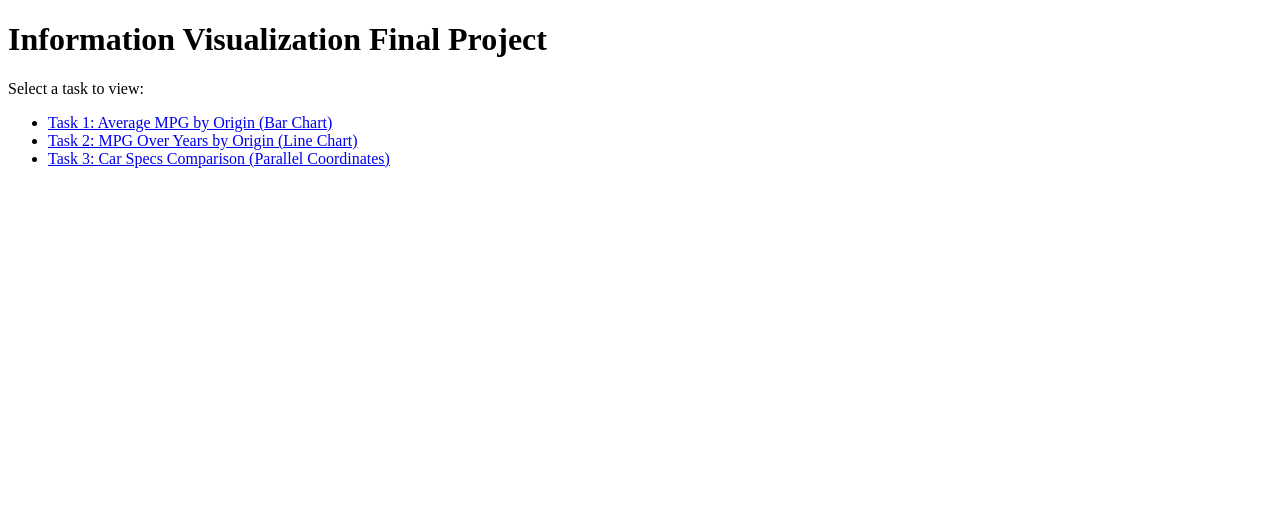
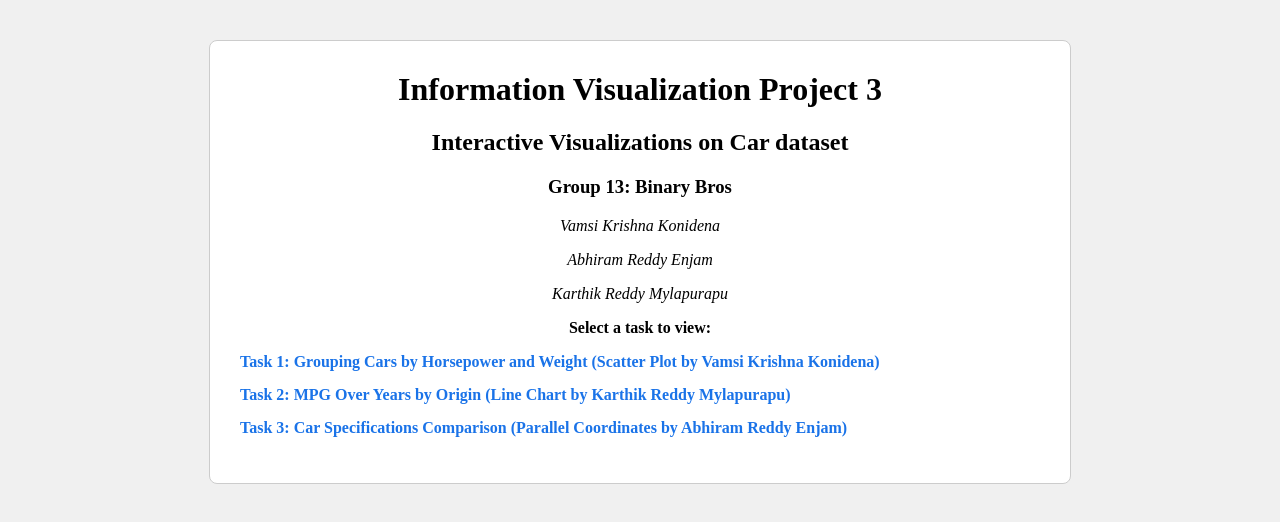
Before and after one commit to vamsikrishnakonidena/IV-Final-Project, a plain HTML site: page index.html in a window 1280 px wide. Drawn offline with Linux system fonts and the light colour scheme.

Commit message:
Update index.html

```diff
--- a/index.html
+++ b/index.html
@@ -1,16 +1,62 @@
 <!DOCTYPE html>
 <html lang="en">
 <head>
-  <meta charset="UTF-8">
-  <title>Car Visualizations Home</title>
+  <meta charset="UTF-8" />
+  <meta name="viewport" content="width=device-width, initial-scale=1.0"/>
+  <title>Cars dataset Visualizations - Group 13</title>
+  <style>
+    body {
+      font-family: 'Times New Roman';
+      background-color: #f0f0f0;
+      margin: 0;
+      padding: 0;
+    }
+    .container {
+      max-width: 800px;
+      margin: 40px auto;
+      background-color: #ffffff;
+      padding: 30px;
+      border-radius: 8px;
+      border: 1px solid #ccc;
+    }
+    h2, h3,h1 {
+      text-align: center;
+      margin-top: 0;
+    }
+    p {
+      text-align: center;
+    }
+    ul {
+      list-style-type: none;
+      padding-left: 0;
+    }
+    li {
+      margin: 15px 0;
+    }
+    a {
+      text-decoration: none;
+      color: #1a73e8;
+      font-weight: bold;
+    }
+    a:hover {
+      text-decoration: underline;
+    }
+  </style>
 </head>
 <body>
-  <h1>Information Visualization Final Project</h1>
-  <p>Select a task to view:</p>
-  <ul>
-    <li><a href="task1.html">Task 1: Average MPG by Origin (Bar Chart)</a></li>
-    <li><a href="task2.html">Task 2: MPG Over Years by Origin (Line Chart)</a></li>
-    <li><a href="task3.html">Task 3: Car Specs Comparison (Parallel Coordinates)</a></li>
-  </ul>
+  <div class="container">
+    <h1>Information Visualization Project 3</h1>
+    <h2>Interactive Visualizations on Car dataset</h2>
+    <h3>Group 13: Binary Bros</h3>
+    <p><I>Vamsi Krishna Konidena</I></p>
+    <p><I>Abhiram Reddy Enjam</I></p>
+    <p><I>Karthik Reddy Mylapurapu</I></p>
+    <p><b>Select a task to view:</b></p>
+    <ul>
+      <li><a href="task1.html">Task 1: Grouping Cars by Horsepower and Weight (Scatter Plot by Vamsi Krishna Konidena)</a></li>
+      <li><a href="task2.html">Task 2: MPG Over Years by Origin (Line Chart by Karthik Reddy Mylapurapu)</a></li>
+      <li><a href="task3.html">Task 3: Car Specifications Comparison (Parallel Coordinates by Abhiram Reddy Enjam)</a></li>
+    </ul>
+  </div>
 </body>
 </html>
```
